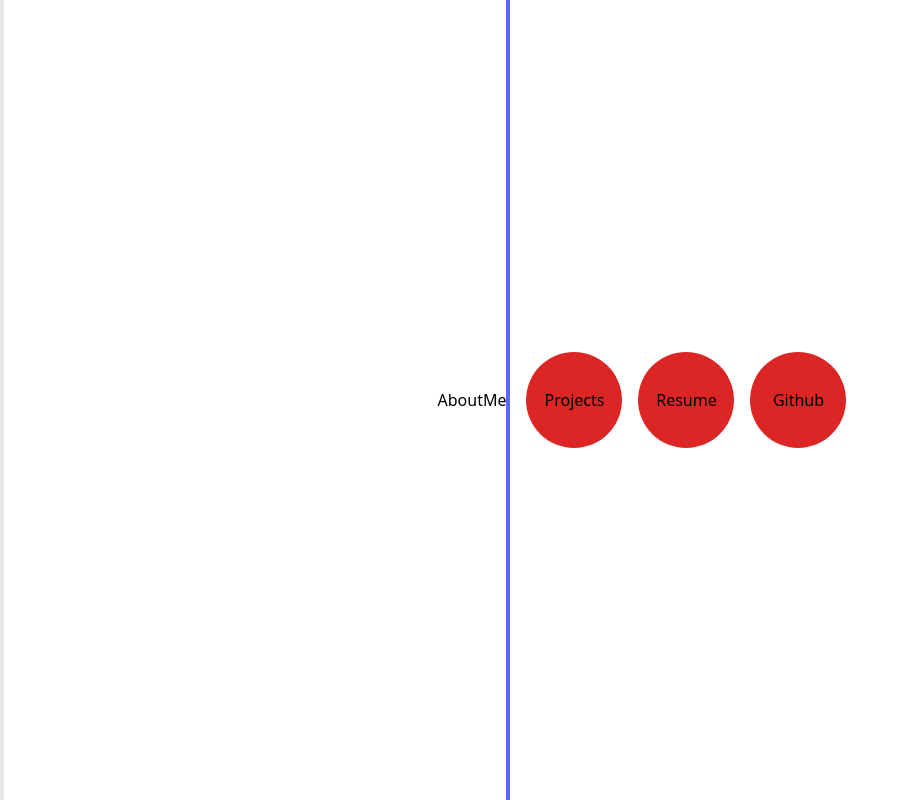
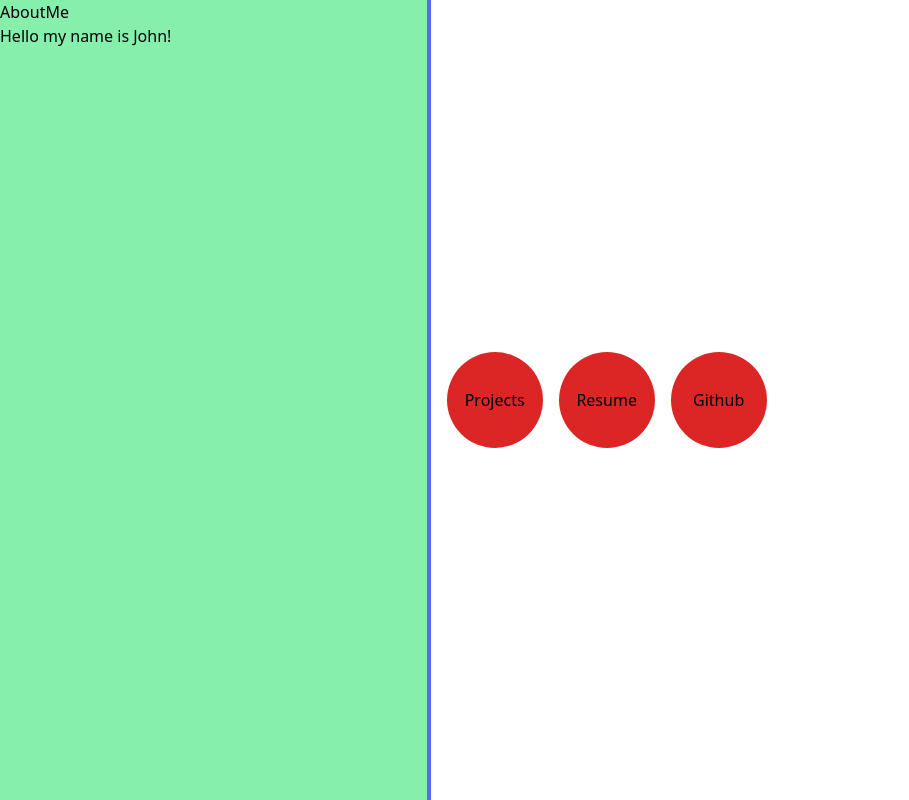
Before and after one commit to Juranamou/portfolio, a React app: page / in a window 1280 px wide. Shown: the whole page, without its empty margins (0-909 px from the left). Built offline with nearby package versions, Linux system fonts and the light colour scheme.

Commit message:
very basic welcoming page structure

```diff
--- a/public/main.css
+++ b/public/main.css
@@ -601,6 +601,56 @@
   width: 6rem;
 }
 
+.w-8 {
+  width: 2rem;
+}
+
+.w-2 {
+  width: 0.5rem;
+}
+
+.w-20 {
+  width: 5rem;
+}
+
+.w-1\/3 {
+  width: 33.333333%;
+}
+
+.w-2\/3 {
+  width: 66.666667%;
+}
+
+.w-1\/2 {
+  width: 50%;
+}
+
+.w-max {
+  width: -webkit-max-content;
+  width: -moz-max-content;
+  width: max-content;
+}
+
+.min-w-full {
+  min-width: 100%;
+}
+
+.min-w-fit {
+  min-width: -webkit-fit-content;
+  min-width: -moz-fit-content;
+  min-width: fit-content;
+}
+
+.min-w-max {
+  min-width: -webkit-max-content;
+  min-width: -moz-max-content;
+  min-width: max-content;
+}
+
+.shrink-0 {
+  flex-shrink: 0;
+}
+
 .flex-row {
   flex-direction: row;
 }
@@ -615,6 +665,10 @@
 
 .items-center {
   align-items: center;
+}
+
+.justify-start {
+  justify-content: flex-start;
 }
 
 .justify-end {
@@ -653,6 +707,11 @@
   background-color: rgb(220 38 38 / var(--tw-bg-opacity));
 }
 
+.bg-green-300 {
+  --tw-bg-opacity: 1;
+  background-color: rgb(134 239 172 / var(--tw-bg-opacity));
+}
+
 .text-center {
   text-align: center;
 }
--- a/src/AboutMe.jsx
+++ b/src/AboutMe.jsx
@@ -2,6 +2,13 @@
 
 export default function AboutMe() {
   return (
-    <div>AboutMe</div>
+    <div className = "flex flex-col justify-start bg-green-300 w-1/3 min-w-1/2" >
+      <div>
+      AboutMe
+      </div>
+      <div>
+        Hello my name is John!
+      </div>
+    </div>
   )
 }
--- a/src/index.jsx
+++ b/src/index.jsx
@@ -8,9 +8,9 @@
 const App = () => {
   return (
     <>
-      <div className="flex justify-center items-center h-screen w-screen border-l-4 min-h-max">
+      <div className='flex h-screen'>
         <AboutMe />
-        <Welcome />
+        <Welcome className="flex justify-center items-center h-screen w-screen min-w-full min-h-full shrink-0 " />
       </div>
     </>
   );
```
